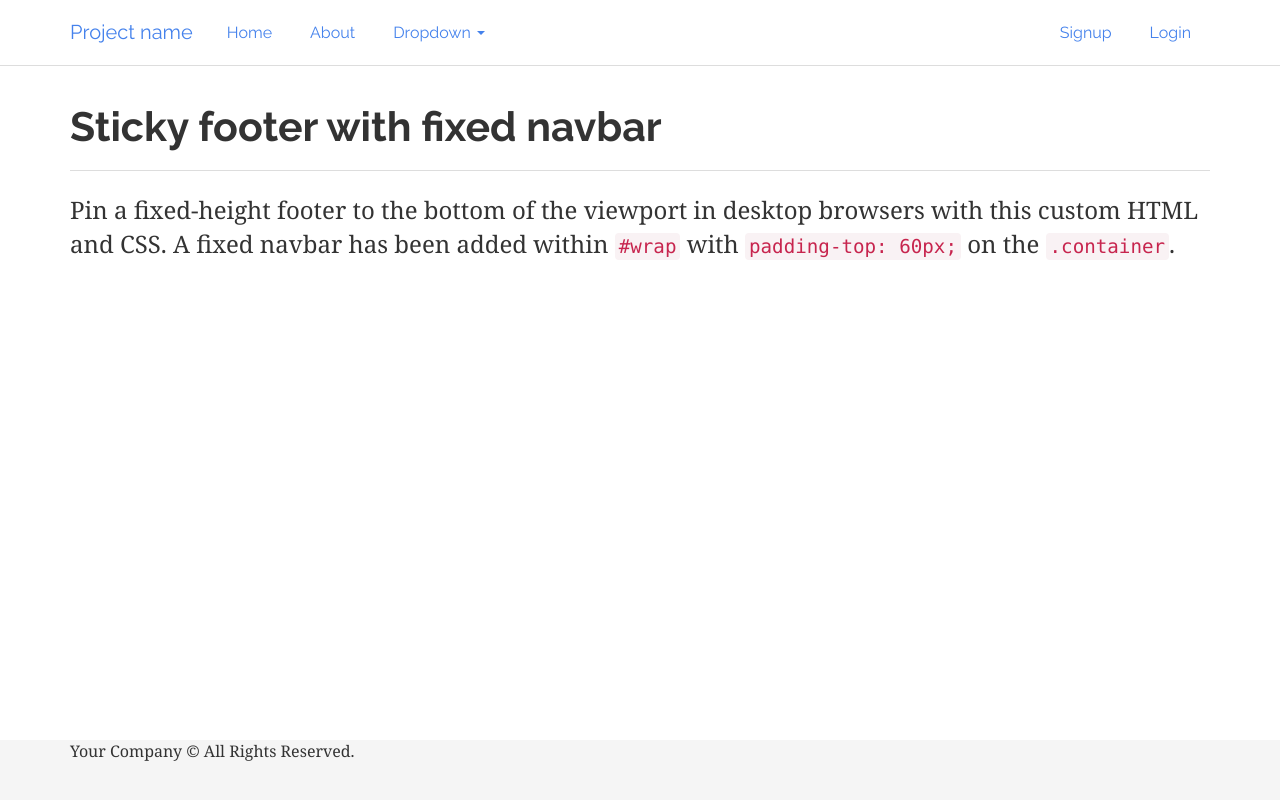
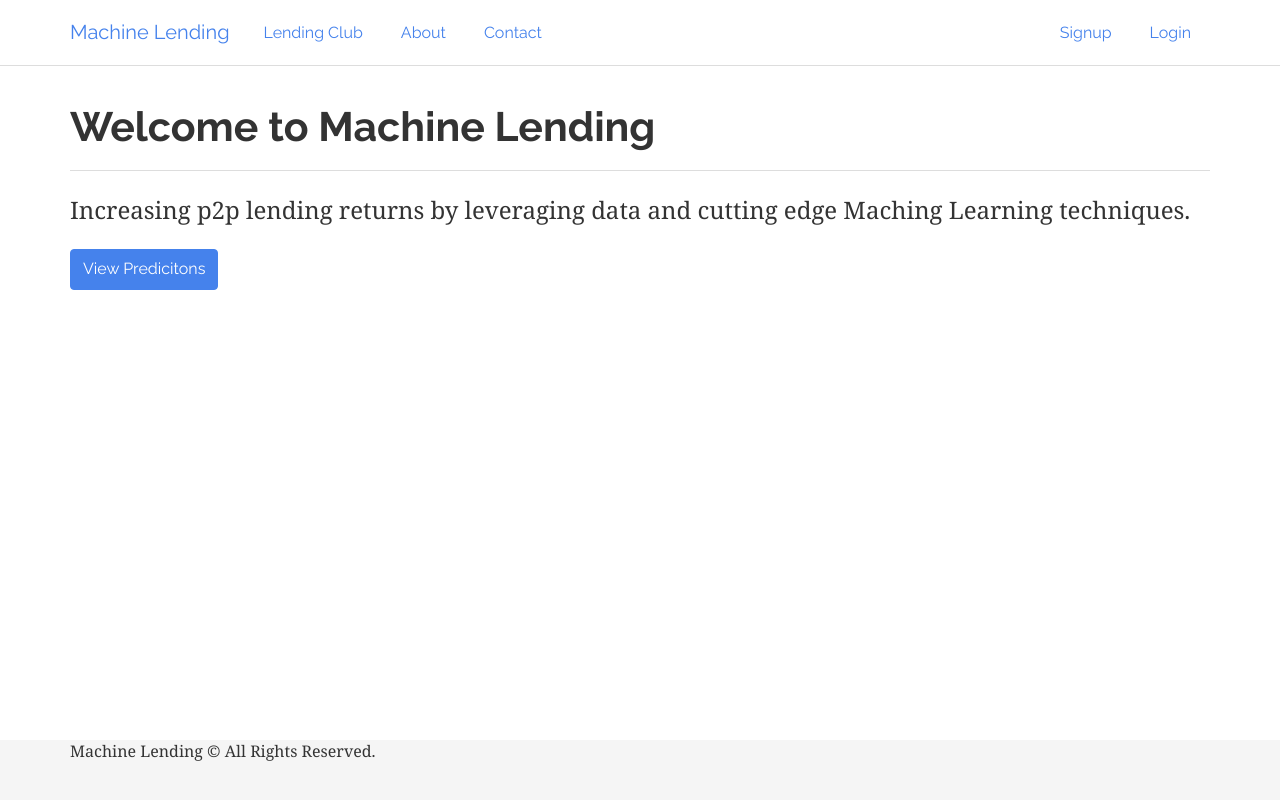
Before and after one commit to uzbit/machinelending_webapp, a Flask app: page / in a window 1280 px wide. Run offline with Flask 2, Linux system fonts and the light colour scheme; some libraries are stand-ins or nearby versions.

Commit message:
checkpoint

```diff
--- a/app.py
+++ b/app.py
@@ -42,24 +42,28 @@ def login_required(test):
 
 @app.route('/')
 def index():
-    return render_template('pages/placeholder.home.html')
-
+    return render_template('pages/home.html')
 
 @app.route('/')
 def home():
-    return render_template('pages/placeholder.home.html')
+    return render_template('pages/home.html')
 
+@app.route('/lc')
+def lc():
+    return render_template('pages/lc.html')
 
 @app.route('/about')
 def about():
-    return render_template('pages/placeholder.about.html')
+    return render_template('pages/about.html')
 
+@app.route('/contact')
+def contact():
+    return render_template('pages/contact.html')
 
 @app.route('/login')
 def login():
     form = LoginForm(request.form)
     return render_template('forms/login.html', form=form)
-
 
 @app.route('/register')
 def register():
--- a/templates/layouts/main.html
+++ b/templates/layouts/main.html
@@ -47,13 +47,15 @@
             <span class="icon-bar"></span>
             <span class="icon-bar"></span>
           </button>
-          <a class="navbar-brand" href="/">Project name</a>
+          <a class="navbar-brand" href="/">Machine Lending</a>
         </div>
         <div class="collapse navbar-collapse">
           <ul class="nav navbar-nav">
-            <li {% if request.endpoint == 'home' %} class="active" {% endif %}><a href="{{ url_for('home') }}">Home</a></li>
+            <li {% if request.endpoint == 'lc' %} class="active" {% endif %}><a href="{{ url_for('lc') }}">Lending Club</a></li>
             <li {% if request.endpoint == 'about' %} class="active" {% endif %}><a href="{{ url_for('about') }}">About</a></li>
-            <li class="dropdown">
+						<li {% if request.endpoint == 'contact' %} class="active" {% endif %}><a href="{{ url_for('contact') }}">Contact</a></li>
+						<!--
+						<li class="dropdown">
               <a class="dropdown-toggle" data-toggle="dropdown">Dropdown <b class="caret"></b></a>
               <ul class="dropdown-menu">
                 <li><a>Action</a></li>
@@ -65,6 +67,7 @@
                 <li><a>One more separated link</a></li>
               </ul>
             </li>
+					-->
           </ul>
           <ul class="nav navbar-nav pull-right">
             <li><a href="{{ url_for('register') }}">Signup</a></li>
@@ -96,7 +99,7 @@
 
   <div id="footer">
     <div class="container">
-      <p>Your Company &copy; All Rights Reserved.</p>
+      <p>Machine Lending &copy; All Rights Reserved.</p>
       {% block footer %}{% endblock %}
     </div>
   </div>
--- /dev/null
+++ b/templates/pages/home.html
@@ -0,0 +1,11 @@
+{% extends 'layouts/main.html' %}
+{% block title %}Home{% endblock %}
+{% block content %}
+
+<div class="page-header">
+  <h1>Welcome to Machine Lending</h1>
+</div>
+<p class="lead">Increasing p2p lending returns by leveraging data and cutting edge Maching Learning techniques.</p>
+<a href="#" class="btn btn-primary">View Predicitons</a>
+
+{% endblock %}
--- a/templates/pages/placeholder.home.html
+++ /dev/null
@@ -1,10 +0,0 @@
-{% extends 'layouts/main.html' %}
-{% block title %}Home{% endblock %}
-{% block content %}
-
-<div class="page-header">
-  <h1>Sticky footer with fixed navbar</h1>
-</div>
-<p class="lead">Pin a fixed-height footer to the bottom of the viewport in desktop browsers with this custom HTML and CSS. A fixed navbar has been added within <code>#wrap</code> with <code>padding-top: 60px;</code> on the <code>.container</code>.</p>
-
-{% endblock %}
```
Also changed, not shown: templates/pages/contact.html (added, +9 -0 lines), templates/pages/lc.html (added, +9 -0 lines), templates/pages/about.html (renamed from templates/pages/placeholder.about.html).
